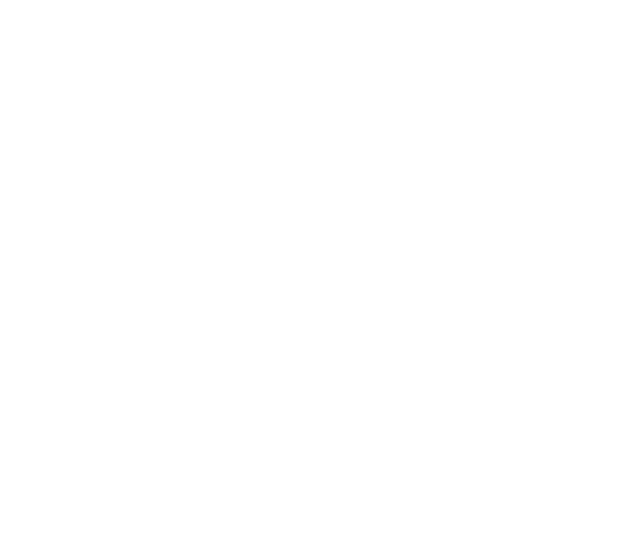
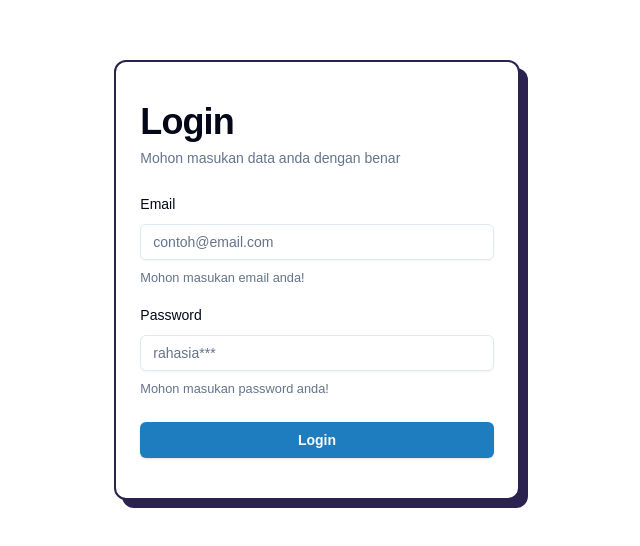
Before and after one commit to nudriin/survey-app-frontend, a React (Vite) app: page /login in a window 1280 px wide. Before the commit this address had no page. Shown: the part 152-698 px from the top of the page, without its empty margins (323-963 px from the left). Built offline with nearby package versions, Linux system fonts and the light colour scheme.

Commit message:
feat: create login form and functionality

```diff
--- a/package.json
+++ b/package.json
@@ -48,6 +48,7 @@
     "lucide-react": "^0.445.0",
     "next-themes": "^0.3.0",
     "react": "^18.3.1",
+    "react-cookie": "^7.2.0",
     "react-day-picker": "^8.10.1",
     "react-dom": "^18.3.1",
     "react-hook-form": "^7.53.0",
--- a/src/App.tsx
+++ b/src/App.tsx
@@ -1,12 +1,14 @@
 import { BrowserRouter, Route, Routes } from 'react-router-dom';
 import './App.css';
-import Dashboard from './pages/Dashboard';
+import Dashboard from './pages/admin/Dashboard';
+import Login from './pages/public/Login';
 
 function App() {
     return (
         <BrowserRouter>
             <Routes>
                 <Route path="/" element={<Dashboard />} />
+                <Route path="/login" element={<Login />} />
             </Routes>
         </BrowserRouter>
     );
--- /dev/null
+++ b/src/model/UserModel.ts
@@ -0,0 +1,7 @@
+export interface UserResponse {
+    id: number;
+    email: string;
+    name: string;
+    role: string;
+    token?: string;
+}
--- /dev/null
+++ b/src/pages/public/Login.tsx
@@ -0,0 +1,154 @@
+import { Button } from '@/components/ui/button';
+import {
+    Card,
+    CardContent,
+    CardDescription,
+    CardFooter,
+    CardHeader,
+    CardTitle,
+} from '@/components/ui/card';
+import {
+    Form,
+    FormControl,
+    FormDescription,
+    FormField,
+    FormItem,
+    FormLabel,
+    FormMessage,
+} from '@/components/ui/form';
+import { Input } from '@/components/ui/input';
+import { toast } from '@/hooks/use-toast';
+import { UserResponse } from '@/model/UserModel';
+import { zodResolver } from '@hookform/resolvers/zod';
+import { useForm } from 'react-hook-form';
+import { z } from 'zod';
+import { useCookies } from 'react-cookie';
+
+const formSchema = z.object({
+    email: z.string().email({ message: 'Email tidak valid' }).min(1).max(225),
+    password: z
+        .string()
+        .min(4, {
+            message: 'Password minimal 4 karakter',
+        })
+        .max(225),
+});
+
+type formSchemaType = z.infer<typeof formSchema>;
+
+export default function Login() {
+    const form = useForm<formSchemaType>({
+        resolver: zodResolver(formSchema),
+        defaultValues: {
+            email: '',
+            password: '',
+        },
+    });
+
+    const [, setCookie] = useCookies(['auth']);
+
+    const handleFormSubmit = async (value: formSchemaType) => {
+        console.log(value);
+        try {
+            const response = await fetchLogin(value);
+            setCookie('auth', response.token);
+            toast({
+                title: 'Success',
+                description: 'Login berhasil',
+            });
+        } catch (error) {
+            toast({
+                title: 'Success',
+                description: `${error}`,
+                variant: 'destructive',
+            });
+        }
+    };
+    return (
+        <div className="min-h-screen flex justify-center items-center">
+            <Card className="border-2 border-darks2 shadow-box text-left w-full md:w-1/2 lg:w-1/3 h-full">
+                <CardHeader>
+                    <CardTitle className="text-4xl mt-4">Login</CardTitle>
+                    <CardDescription>
+                        Mohon masukan data anda dengan benar
+                    </CardDescription>
+                </CardHeader>
+                <CardContent>
+                    <Form {...form}>
+                        <form
+                            onSubmit={form.handleSubmit(handleFormSubmit)}
+                            className="space-y-4"
+                        >
+                            <FormField
+                                control={form.control}
+                                name="email"
+                                render={({ field }) => (
+                                    <FormItem>
+                                        <FormLabel>Email</FormLabel>
+                                        <FormControl>
+                                            <Input
+                                                type="email"
+                                                placeholder="contoh@email.com"
+                                                {...field}
+                                            />
+                                        </FormControl>
+                                        <FormDescription>
+                                            Mohon masukan email anda!
+                                        </FormDescription>
+                                        <FormMessage />
+                                    </FormItem>
+                                )}
+                            />
+                            <FormField
+                                control={form.control}
+                                name="password"
+                                render={({ field }) => (
+                                    <FormItem>
+                                        <FormLabel>Password</FormLabel>
+                                        <FormControl>
+                                            <Input
+                                                type="password"
+                                                placeholder="rahasia***"
+                                                {...field}
+                                            />
+                                        </FormControl>
+                                        <FormDescription>
+                                            Mohon masukan password anda!
+                                        </FormDescription>
+                                        <FormMessage />
+                                    </FormItem>
+                                )}
+                            />
+                        </form>
+                    </Form>
+                </CardContent>
+                <CardFooter>
+                    <Button
+                        onClick={form.handleSubmit(handleFormSubmit)}
+                        disabled={form.formState.isSubmitting}
+                        className="bg-purples w-full font-semibold mb-4"
+                    >
+                        Login
+                    </Button>
+                </CardFooter>
+            </Card>
+        </div>
+    );
+}
+
+async function fetchLogin(request: formSchemaType): Promise<UserResponse> {
+    const response = await fetch('/api/v1/users/login', {
+        method: 'POST',
+        headers: {
+            'Content-Type': 'application/json',
+        },
+        body: JSON.stringify(request),
+    });
+
+    const body = await response.json();
+    if (body.errors) {
+        throw new Error(body.errors);
+    }
+
+    return body.data;
+}
--- a/vite.config.ts
+++ b/vite.config.ts
@@ -10,4 +10,15 @@
             '@': path.resolve(__dirname, './src'),
         },
     },
+    server: {
+        proxy: {
+            '/api': {
+                target: 'http://localhost:5001',
+                changeOrigin: true,
+            },
+        },
+        watch: {
+            usePolling: true,
+        },
+    },
 });
```
Also changed, not shown: src/pages/admin/Dashboard.tsx (renamed from src/pages/Dashboard.tsx), 1 other file (tests, documents, lock files or other folders).
